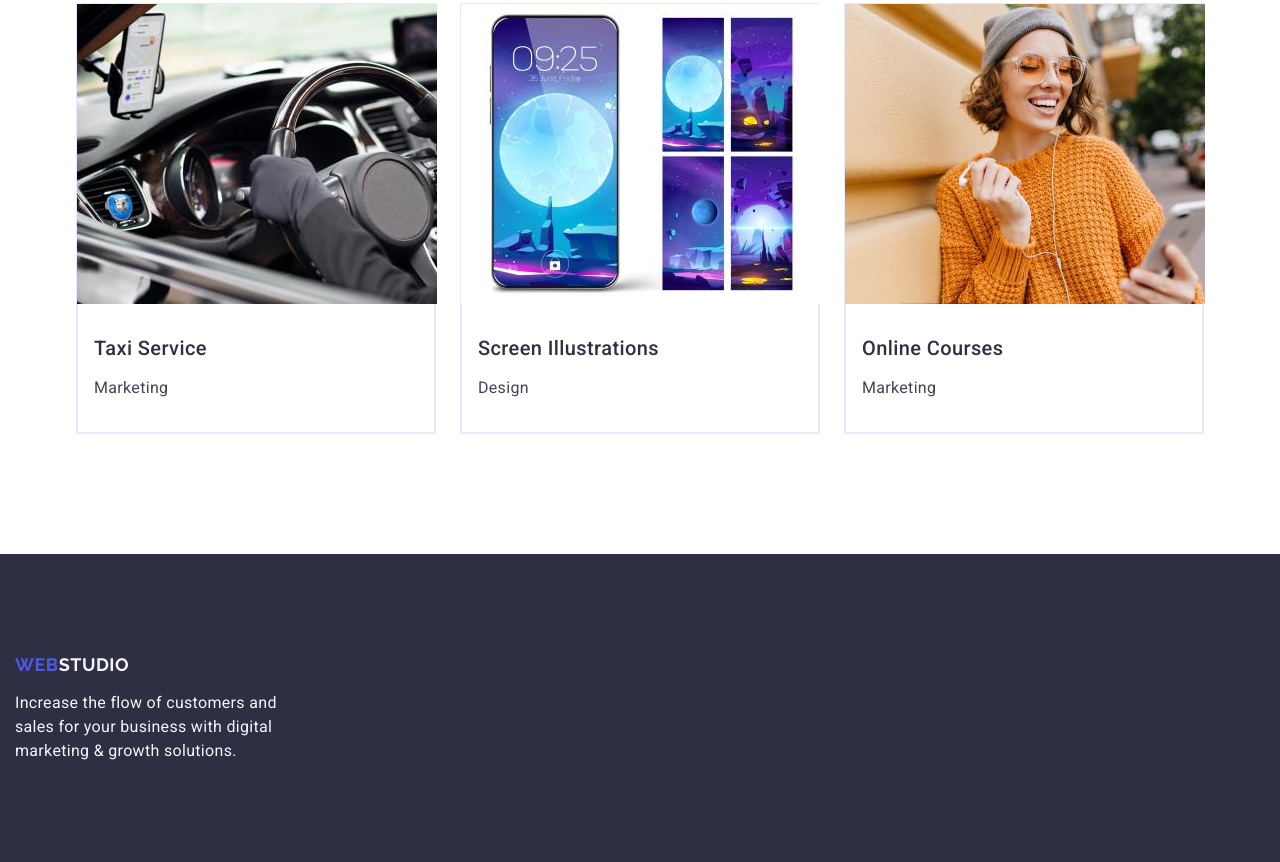
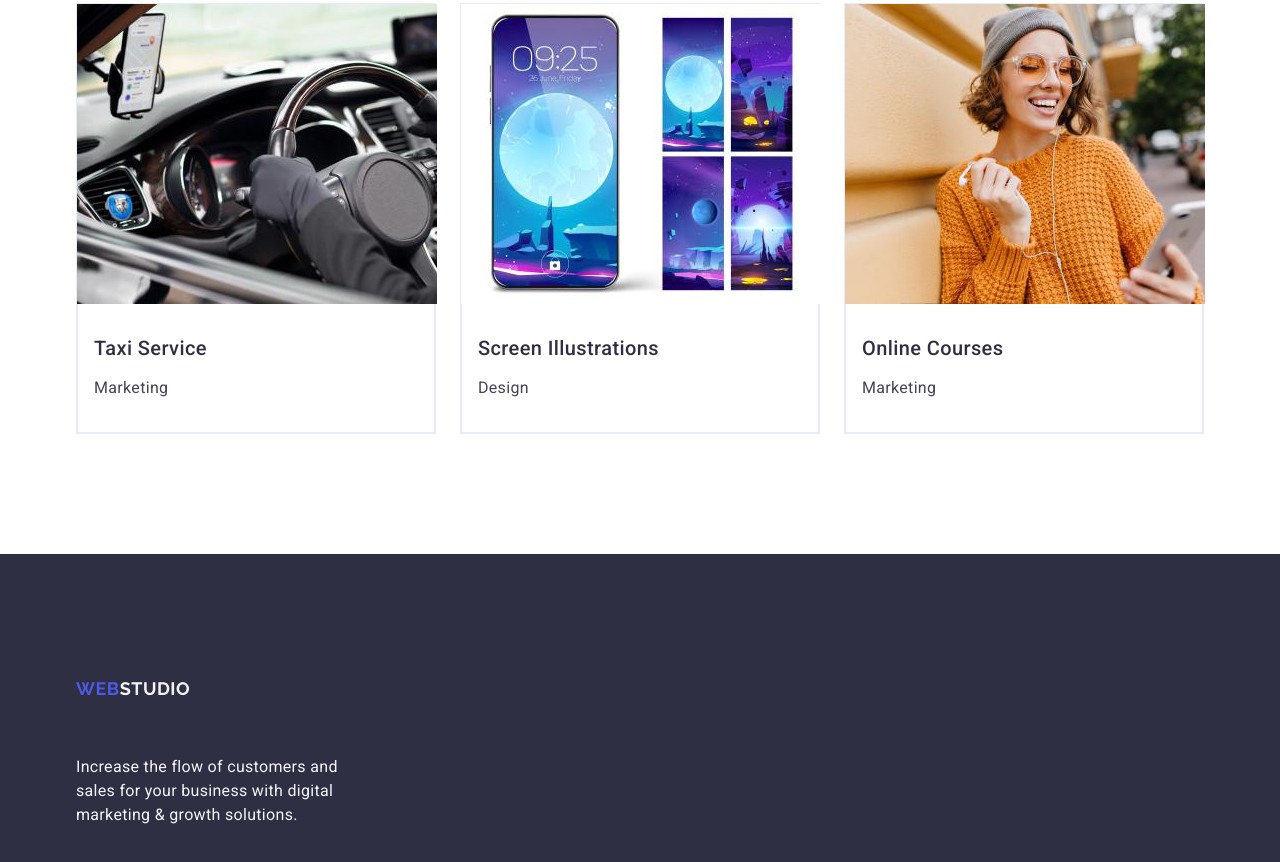
Before and after one commit to Daria2608/goit-markup-hw-03, a plain HTML site: page index.html in a window 1280 px wide. Shown: the part 3177-4039 px from the top of the page. Drawn offline with nearby package versions, Linux system fonts and the light colour scheme.

Commit message:
goit-homework-hw-03-7

```diff
--- a/css/styles.css
+++ b/css/styles.css
@@ -386,10 +386,6 @@ background-color: #2E2F42;
 .page-footer {
 padding: 100px 0;
 }
-.footer-container {
-    display: inline-block;
-    flex-direction: column;
-    justify-content: center;}
 
 .logotype-span-white {
 color: #F4F4FD;
@@ -397,6 +393,7 @@ color: #F4F4FD;
 }
 
 .logotype-link-footer {
+    display: inline-block;
     margin-bottom: 16px;
 }
 
```
